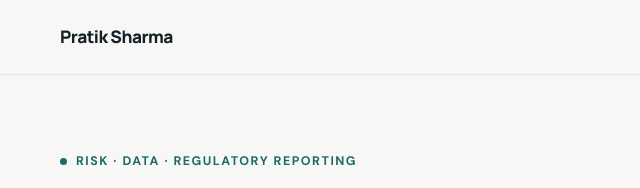
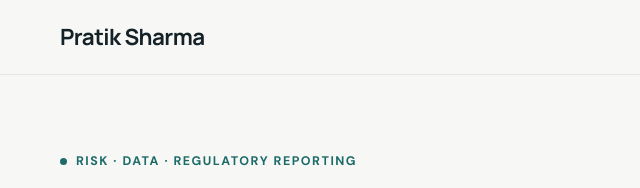
Before and after one commit to pratiksharma19961/pratiksharma-website, a website: page index.html in a window 1280 px wide. Shown: the top 188 px of the page, 0-640 px from the left. Drawn offline with Linux system fonts and the light colour scheme.

Commit message:
Update index.html

```diff
--- a/index.html
+++ b/index.html
@@ -21,7 +21,7 @@
     .wrap{width:min(var(--max),calc(100% - 40px));margin:auto}
     nav{position:sticky;top:0;z-index:10;background:rgba(247,248,246,.9);backdrop-filter:blur(14px);border-bottom:1px solid rgba(223,229,227,.8)}
     .navin{height:74px;display:flex;align-items:center;justify-content:space-between}
-    .brand{font-family:Manrope,sans-serif;font-weight:800;letter-spacing:-.03em;font-size:1.08rem}
+    .brand{font-family:Manrope,sans-serif;font-weight:700;letter-spacing:-.025em;font-size:1.4rem}
     .brand span{color:inherit}
     .links{display:flex;gap:26px;font-size:.9rem;color:#435257}
     .links a:hover{color:var(--accent)}
```
